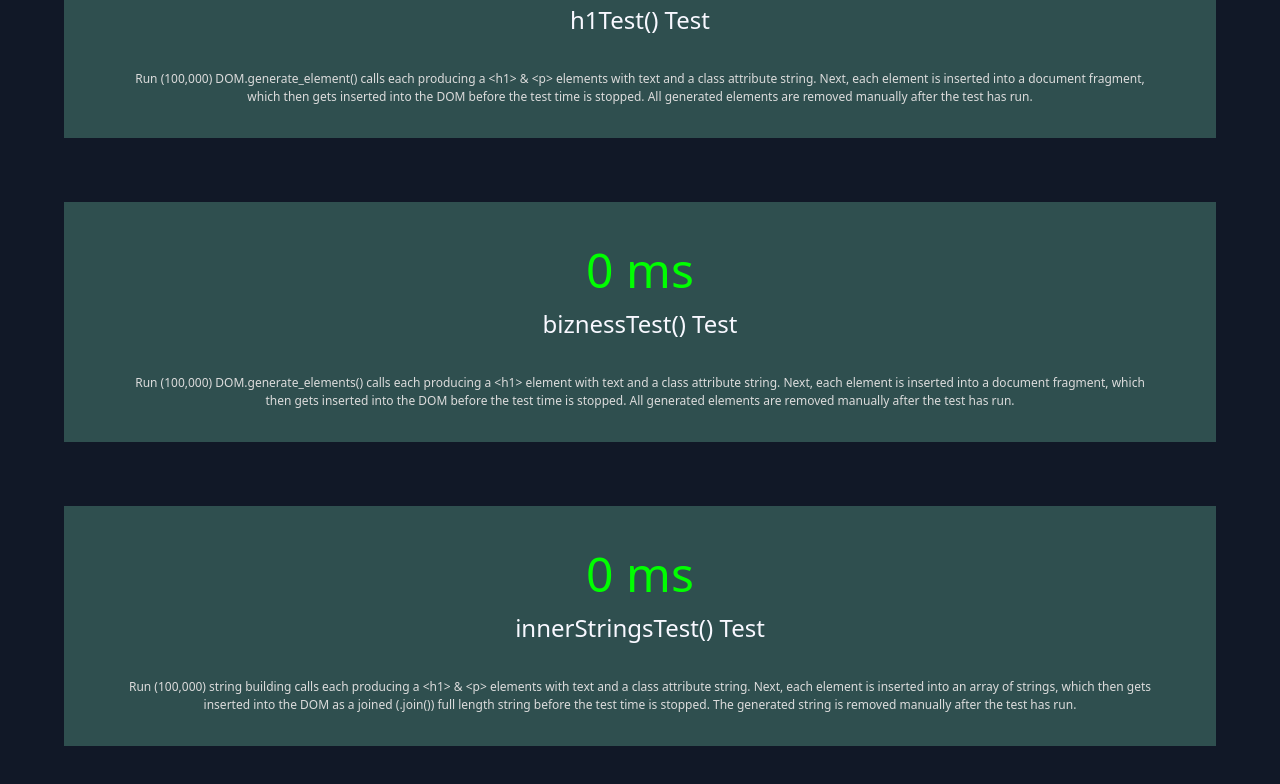
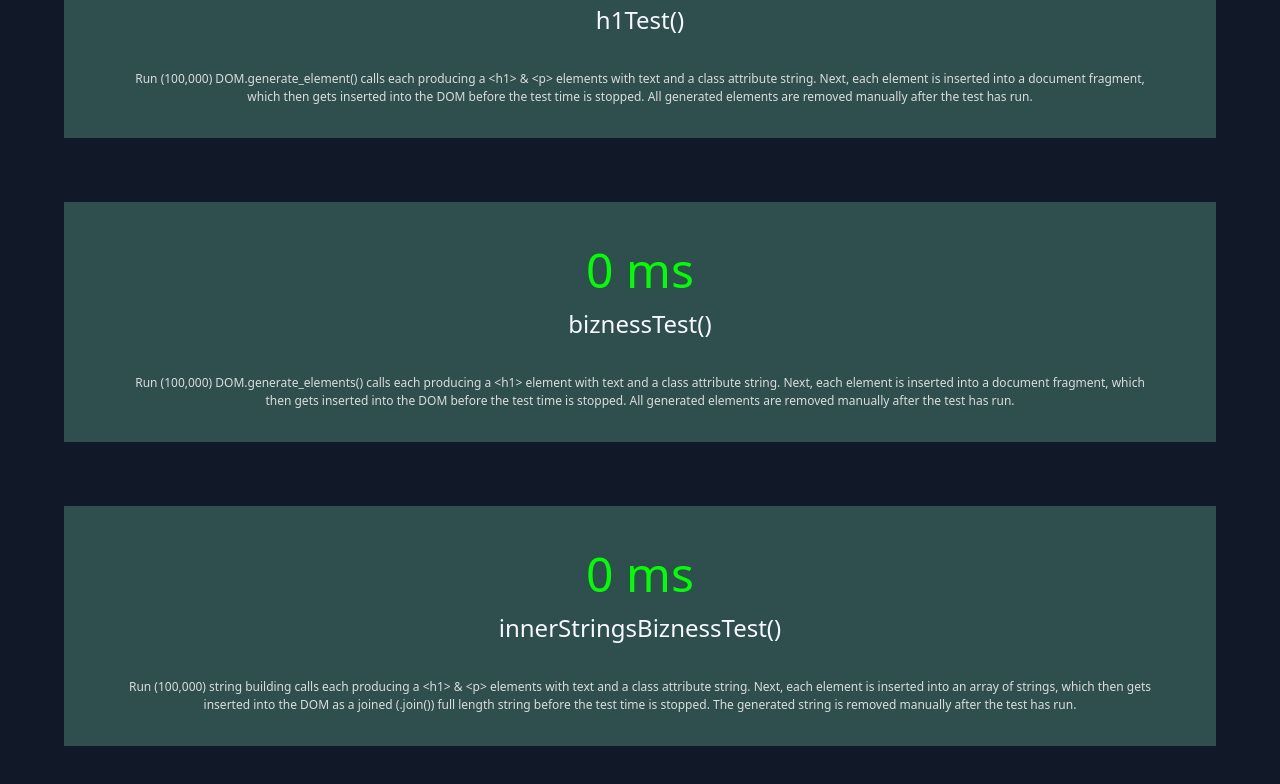
Before and after one commit to oberocks/superjsonic, a website: page example.html in a window 1280 px wide. Shown: the part 614-1398 px from the top of the page. Drawn offline with nearby package versions, Linux system fonts and the light colour scheme.

Commit message:
0.2.2: updated examples names for clarity

```diff
--- a/example.html
+++ b/example.html
@@ -176,7 +176,7 @@
             BENCHMARK.append_nodes_test (
                 {
                     slug : 'h1Test',
-                    name : 'h1Test() Test',
+                    name : 'h1Test()',
                     target : 'benchmarking-workspace',
                     loops : BENCHMARK.defaults.loops,
                     description : 'Run (' + Number(BENCHMARK.defaults.loops).toLocaleString() + ') DOM.generate_element() calls each producing a <h1> & <p> elements with text and a class attribute string. Next, each element is inserted into a document fragment, which then gets inserted into the DOM before the test time is stopped. All generated elements are removed manually after the test has run.'
@@ -201,7 +201,7 @@
             BENCHMARK.append_nodes_test (
                 {
                     slug : 'biznessTest',
-                    name : 'biznessTest() Test',
+                    name : 'biznessTest()',
                     target : 'benchmarking-workspace',
                     loops : BENCHMARK.defaults.loops,
                     description : 'Run (' + Number(BENCHMARK.defaults.loops).toLocaleString() + ') DOM.generate_elements() calls each producing a <h1> element with text and a class attribute string. Next, each element is inserted into a document fragment, which then gets inserted into the DOM before the test time is stopped. All generated elements are removed manually after the test has run.'
@@ -221,7 +221,7 @@
 
 
 
-            function innerStringsTest() {
+            function innerStringsBiznessTest() {
                 let headline = '<h1>My Dope Song Request</h1>';
                 let paragraph = '<p>Check out my dope song request, Super JSONic DJ. My song request is naturally the late 80s smash hit "Supersonic" by J.J. Fad.</p>';
                 return headline + paragraph;
@@ -229,8 +229,8 @@
 
             BENCHMARK.append_nodes_test (
                 {
-                    slug : 'innerStringsTest',
-                    name : 'innerStringsTest() Test',
+                    slug : 'innerStringsBiznessTest',
+                    name : 'innerStringsBiznessTest()',
                     target : 'benchmarking-workspace',
                     loops : BENCHMARK.defaults.loops,
                     description : 'Run (' + Number(BENCHMARK.defaults.loops).toLocaleString() + ') string building calls each producing a <h1> & <p> elements with text and a class attribute string. Next, each element is inserted into an array of strings, which then gets inserted into the DOM as a joined (.join()) full length string before the test time is stopped. The generated string is removed manually after the test has run.'
@@ -238,7 +238,7 @@
                 h1Test
             );
 
-            BENCHMARK.render_results_card('innerStringsTest', 'benchmarking-results');
+            BENCHMARK.render_results_card('innerStringsBiznessTest', 'benchmarking-results');
 
 
 
--- a/package.json
+++ b/package.json
@@ -1,6 +1,6 @@
 {
   "name": "superjsonic",
-  "version": "0.2.1",
+  "version": "0.2.2",
   "description": "A set of powerful and tiny JavaScript ES Module (ESM) tooling classes to help developers turn declaritive JSON, atomic CSS classes, and copy/media into HTML DOM Elements.",
   "main": "index.js",
   "scripts": {
```
